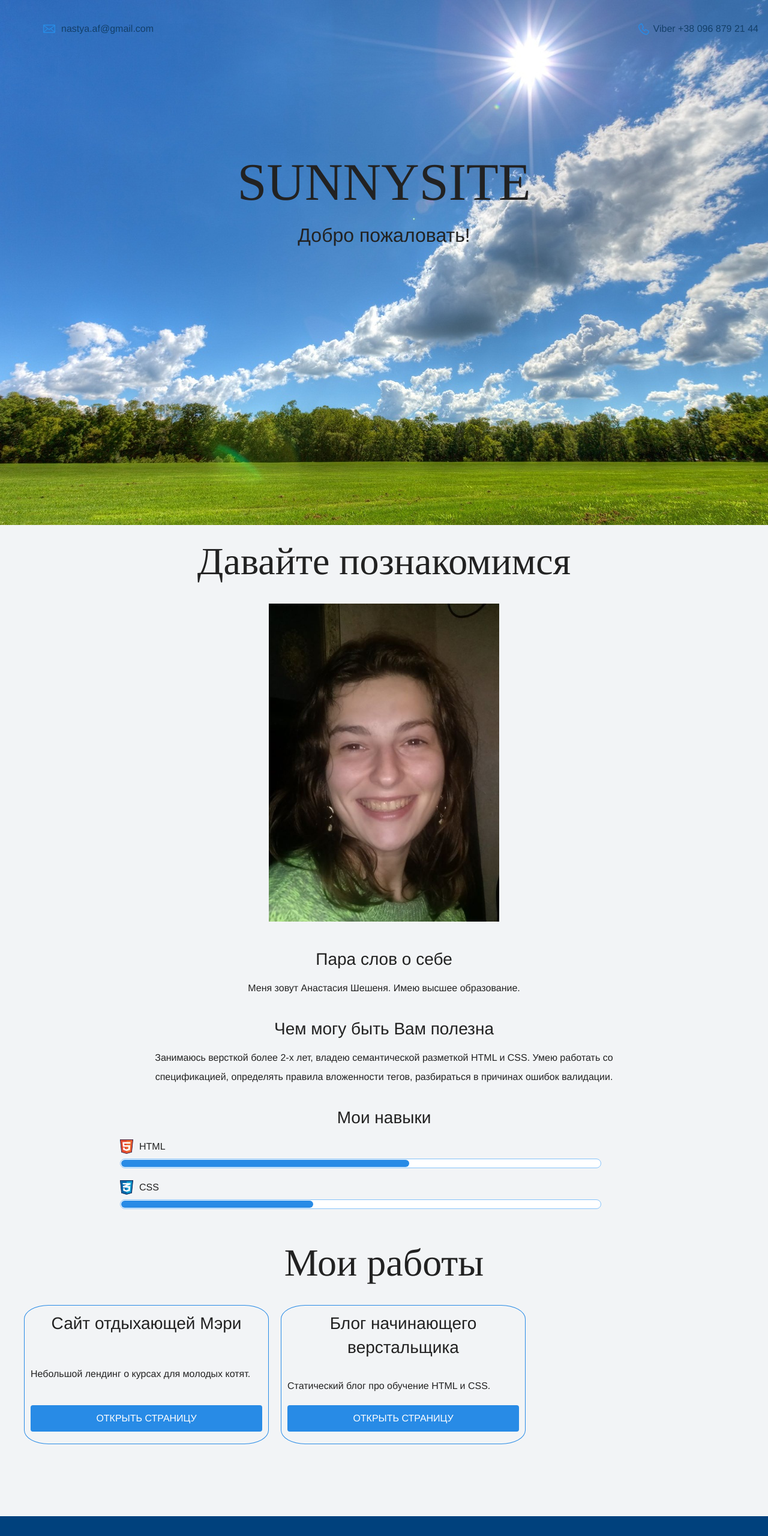
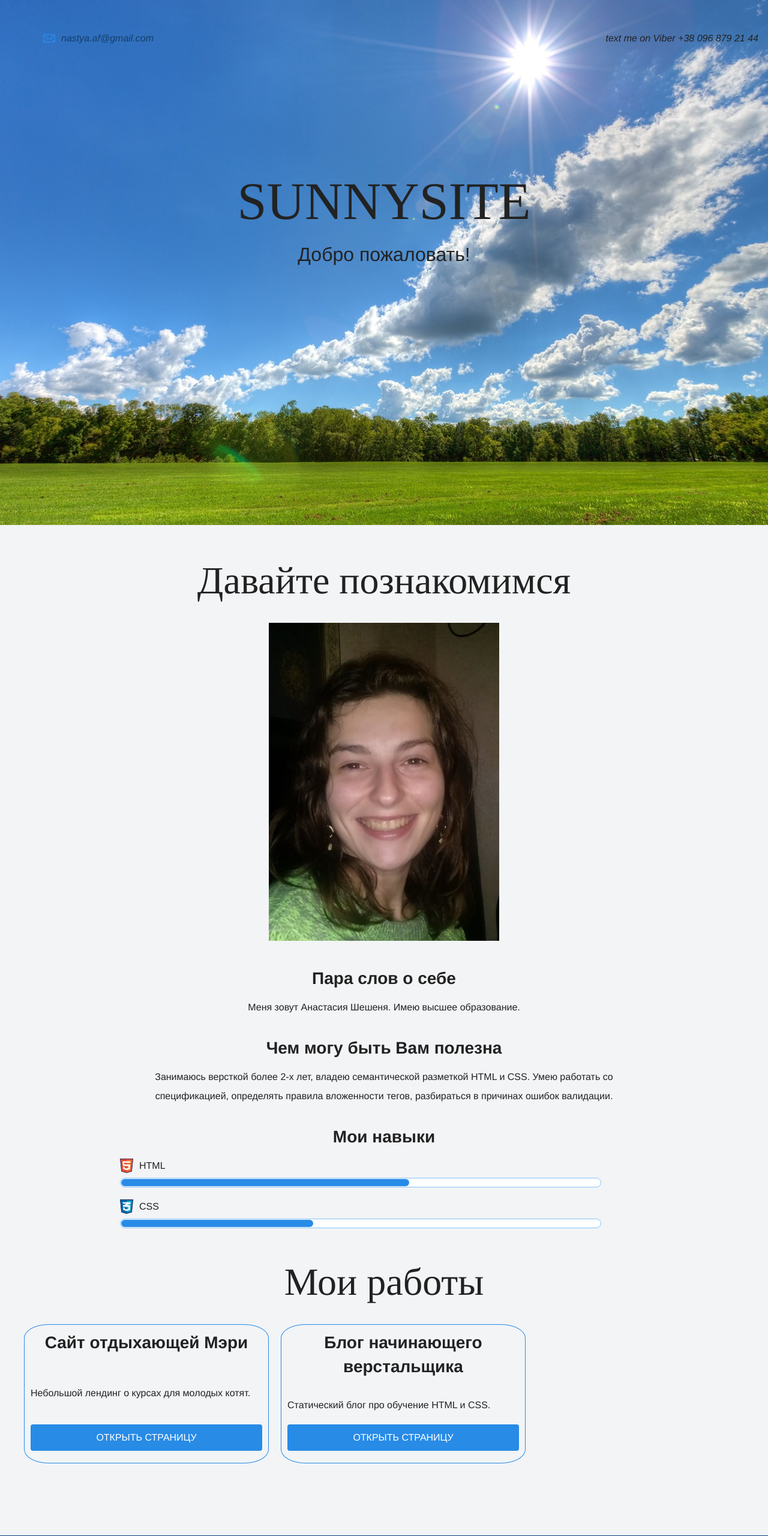
Before and after one commit to Antasnasia/sunnysite, a plain HTML site: page index.html in a window 1280 px wide. Shown: the top 2560 px of the page at 60% size. Drawn offline with Linux system fonts and the light colour scheme.

Commit message:
changes in layout

```diff
--- a/index.html
+++ b/index.html
@@ -12,7 +12,7 @@
     <header class="page-header">
       <div class="container">
       <a class="header-email" href="mailto:nastya.af@gmail.com">nastya.af@gmail.com </a>
-        <a class="header-phone" href="tel:+380968792144">Viber +38 096 879 21 44 </a>
+       <p>text me on Viber +38 096 879 21 44 </p>
     </div>
     </header>
 
@@ -52,13 +52,14 @@
       <div class="container">
       <h2 class="subheading">Мои работы</h2>
 
-      <div class="portfolio-list"><div class="portfolio-item">
+      <ul class="portfolio-list">
+        <li class="portfolio-item">
       <h3 class="portfolio-sitename">Сайт отдыхающей Мэри</h3>
       <p>Небольшой лендинг о курсах для молодых котят.</p>
-      <a class="button" href="source/my_project1_mery/index.html">Открыть страницу</a></div>
-      <div class="portfolio-item"><h3 class="portfolio-sitename">Блог начинающего верстальщика</h3>
+      <a class="button" href="source/my_project1_mery/index.html">Открыть страницу</a></li>
+      <li class="portfolio-item"><h3 class="portfolio-sitename">Блог начинающего верстальщика</h3>
       <p>Статический блог про обучение HTML и CSS.</p>
-      <a class="button" href="source/project_blog/index.html">Открыть страницу</a></div></div>
+      <a class="button" href="source/project_blog/index.html">Открыть страницу</a></li></ul>
       </div>
     </section>
 
--- a/styleN.css
+++ b/styleN.css
@@ -1,113 +1,83 @@
 body {
   margin: 0;
-
   min-width: 960px;
-
   font-family: "Montserrat", "Helvetica", "Arial", sans-serif;
-
   font-size: 16px;
-
   line-height: 32px;
-
   color: #222222;
-
   background-color: #f2f4f6;
-
   background-image: url("img/background.jpg");
-
   background-repeat: no-repeat;
-
   background-position: top center;
 }
 
-
 .container {
   max-width: 1200px;
-
   margin: 0 auto;
-
   padding: 0 16px;
-
   }
 
 
 .page-header {
   margin: 0 0 160px;
-
   padding: 32px 0 32px;
+  font-style: italic;
 }
 
 
 .page-header .container,
 .page-footer .container {
   display: flex;
-
- max-width: 1408px;
-
+  max-width: 1400px;
   justify-content: space-between;
+  align-items: center;
 }
 
 
 .page-header a {
   margin-left: 56px;
-
   color: #133f69;
-
   text-decoration: none;
-
   background-repeat: no-repeat;
-
   background-position: left;
 }
 
 
 .header-email {
   padding-left: 30px;
-
   background-image: url("img/icon-email-header.svg");
-
 
 }
 
 
 .header-phone {
   padding-left: 25px;
-
   background-image: url("img/icon-phone-header.svg");
 
 }
-
-
 .hero-image {
   margin-bottom: 480px;
 }
 
 
 .hero-image .container {
-  max-width: 1408px;
-
+  max-width: 1400px;
   text-align: center;
 }
 
 
 .heading {
   margin: 0 0 16px;
-
   font-family: "Old Standard TT", "Times", "Times New Roman", serif;
-
   font-size: 88px;
-
   line-height: 96px;
-
   font-weight: 400;
 }
 
 
 .hero-image p {
   margin: 0;
-
   font-size: 32px;
-
   line-height: 48px;
 }
 
@@ -119,22 +89,16 @@ line-height: 48px;
 
 .subheading {
   margin: 0 0 30px;
-
   font-family: "Old Standard TT", "Times", "Times New Roman", serif;
-
   font-size: 64px;
-
   line-height: 80px;
-
   font-weight: 400;
-
   text-align: center;
 }
 
 
 .user-image {
   margin: 0 0 32px;
-
   text-align: center;
 }
 .intro .container  {
@@ -144,13 +108,9 @@ line-height: 48px;
 .intro h3,
 .portfolio h3 {
   margin: 0 0 12px;
-
   font-size: 28px;
-
   line-height: 40px;
-
-  font-weight: 500;
-
+  font-weight: 600;
   text-align: center;
 }
 
@@ -163,18 +123,14 @@ line-height: 48px;
 
 .skills-list {
   margin: 0;
-
   padding: 0;
 }
 
 
 .skills-list dt {
   padding-left: 32px;
-
   background-repeat: no-repeat;
-
   background-position: left;
-
   margin-left: 200px;
 }
 
@@ -191,30 +147,20 @@ line-height: 48px;
 
 .level {
   margin: 4px 200px 16px;
-
   padding: 0;
-
   height: 14px;
-
   font-size: 0;
-
   background-color: #ffffff;
-
   border: 1px solid #86c3fa;
-
   border-radius: 8px;
-
   width: 800px;
 }
 
 
 .level div {
   margin: 1px;
-
   height: 12px;
-
   background-color: #288be6;
-
   border-radius: 6px;
 }
 
@@ -224,10 +170,14 @@ line-height: 48px;
 
 }
 .portfolio-list {
+  list-style: none;
+  margin: 0;
+  padding: 0;
   display: flex;
   flex-direction: row;
 }
 .portfolio-item {
+
   display: flex;
   flex-direction: column;
   justify-content: space-between;
@@ -259,56 +209,41 @@ line-height: 48px;
 
 .button {
   padding: 6px 20px;
-
   display: inline-block;
-
   vertical-align: baseline;
  text-align: center;
  text-decoration: none;
-
   text-transform: uppercase;
-
   border-radius: 4px;
-
   background-color: #288be6;
-
   color: #ffffff;
-
   margin-bottom: 10px;
 }
 
 
 .page-footer {
   padding: 40px 0;
-
   background-color: #00417d;
-
   color: #ffffff;
 }
 
 
 .page-footer a {
   margin-left: 56px;
-
   color: inherit;
-
   text-decoration: none;
-
   background-repeat: no-repeat;
-
   background-position: left;
 }
 
 
 .footer-email {
   padding-left: 30px;
-
   background-image: url("img/icon-email-footer.svg");
 }
 
 
 .footer-phone {
   padding-left: 25px;
-
   background-image: url("img/icon-phone-footer.svg");
 }
```
Lines whose indentation alone changed are shown as unchanged.
